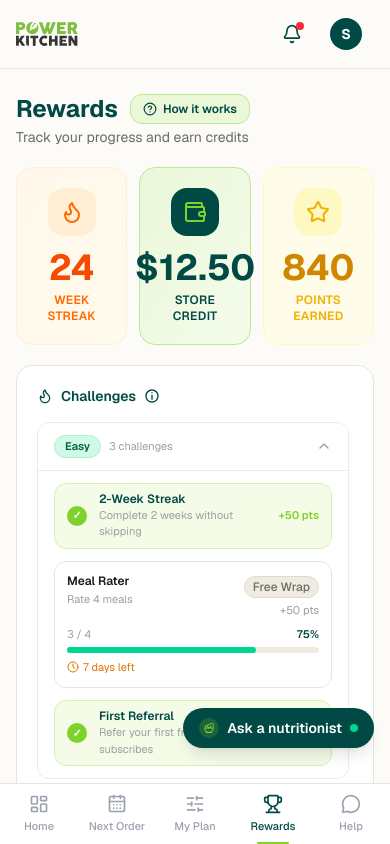
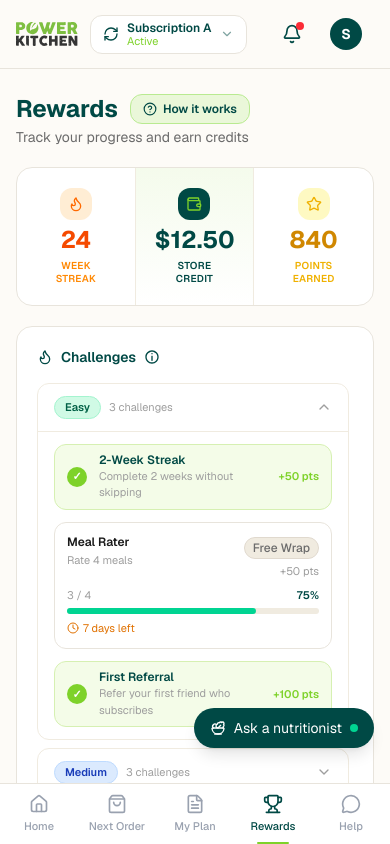
Before and after one commit to beasuellen/power-kitchen-portal, a Next.js app in the folder frontend/: page /rewards in a window 390 px wide. Built offline with nearby package versions, Linux system fonts and the light colour scheme.

Commit message:
feat: mobile improvements — nav icons, subscription switcher, meal modal, rewards layout

```diff
--- a/frontend/app/(portal)/plan/page.tsx
+++ b/frontend/app/(portal)/plan/page.tsx
@@ -487,25 +487,22 @@ export default function PlanPage() {
       </div>
 
       {/* Subscription Management */}
-      <div className="bg-white rounded-2xl border border-[#E8E4DC] p-5 flex items-center justify-between gap-4">
-        {/* Label */}
-        <p className="text-xs text-[#6B6B6B] uppercase tracking-wider font-semibold shrink-0">
-          Subscription<br />Management
+      <div className="bg-white rounded-2xl border border-[#E8E4DC] p-5 space-y-4">
+        <p className="text-xs text-[#6B6B6B] tracking-wider font-semibold">
+          Subscription management
         </p>
-
-        {/* Actions card */}
-        <div className="flex flex-col items-start gap-2.5">
+        <div className="grid grid-cols-2 gap-3">
           <button
             onClick={() => { setPauseDuration(null); setShowPauseModal(true); }}
-            className="text-sm font-medium text-[#6B6B6B] border border-[#D4CFC5] rounded-lg px-4 py-2 hover:border-[#004945] hover:text-[#004945] transition-all"
+            className="text-sm font-medium text-[#6B6B6B] border border-[#D4CFC5] rounded-lg px-4 py-2.5 hover:border-[#004945] hover:text-[#004945] transition-all"
           >
-            Pause Subscription
+            Pause subscription
           </button>
           <button
             onClick={() => { setCancelStep(1); setShowCancelConfirm(true); }}
-            className="text-xs font-medium text-[#C4BFB5] hover:text-red-400 transition-colors px-1"
+            className="text-sm font-medium text-[#C4BFB5] border border-[#E8E4DC] rounded-lg px-4 py-2.5 hover:border-red-300 hover:text-red-400 transition-all"
           >
-            Cancel Subscription
+            Cancel subscription
           </button>
         </div>
       </div>
--- a/frontend/app/(portal)/rewards/page.tsx
+++ b/frontend/app/(portal)/rewards/page.tsx
@@ -207,37 +207,54 @@ export default function RewardsPage() {
         <p className="text-sm text-[#6B6B6B] mt-0.5">Track your progress and earn credits</p>
       </div>
 
-      {/* ── Stats (3 cols) ── */}
-      <div className="grid grid-cols-3 gap-3">
-        {/* Streak */}
-        <div
-          onClick={() => setSectionInfo("streak")}
-          className="bg-gradient-to-br from-orange-50 to-amber-50 border border-orange-100 rounded-2xl p-5 flex flex-col items-center text-center cursor-pointer hover:shadow-md hover:border-orange-200 transition-all"
-        >
+      {/* ── Stats ── */}
+
+      {/* Mobile: unified compact card */}
+      <div className="sm:hidden bg-white rounded-2xl border border-[#E8E4DC] overflow-hidden">
+        <div className="grid grid-cols-3 divide-x divide-[#F0EBE0]">
+          <button onClick={() => setSectionInfo("streak")} className="flex flex-col items-center gap-2 py-5 px-2 active:bg-orange-50 transition-colors">
+            <div className="w-8 h-8 rounded-xl bg-orange-100 flex items-center justify-center">
+              <Flame className="w-4 h-4 text-orange-500" />
+            </div>
+            <p className="text-2xl font-bold text-orange-600 leading-none">{streak}</p>
+            <p className="text-[10px] font-semibold text-orange-400 uppercase tracking-wide text-center leading-tight">Week<br/>Streak</p>
+          </button>
+
+          <button onClick={() => setSectionInfo("credits")} className="flex flex-col items-center gap-2 py-5 px-2 bg-gradient-to-b from-[#EAF7D9]/50 to-transparent active:from-[#EAF7D9] transition-colors">
+            <div className="w-8 h-8 rounded-xl bg-[#004945] flex items-center justify-center">
+              <Wallet className="w-4 h-4 text-[#7ED22A]" />
+            </div>
+            <p className="text-2xl font-bold text-[#004945] leading-none">{formatCurrency(storeCredit)}</p>
+            <p className="text-[10px] font-semibold text-[#004945] uppercase tracking-wide text-center leading-tight">Store<br/>Credit</p>
+          </button>
+
+          <button onClick={() => setSectionInfo("points")} className="flex flex-col items-center gap-2 py-5 px-2 active:bg-yellow-50 transition-colors">
+            <div className="w-8 h-8 rounded-xl bg-yellow-100 flex items-center justify-center">
+              <Star className="w-4 h-4 text-yellow-500" />
+            </div>
+            <p className="text-2xl font-bold text-yellow-600 leading-none">{points}</p>
+            <p className="text-[10px] font-semibold text-yellow-500 uppercase tracking-wide text-center leading-tight">Points<br/>Earned</p>
+          </button>
+        </div>
+      </div>
+
+      {/* Desktop: 3 separate gradient cards */}
+      <div className="hidden sm:grid sm:grid-cols-3 gap-3">
+        <div onClick={() => setSectionInfo("streak")} className="bg-gradient-to-br from-orange-50 to-amber-50 border border-orange-100 rounded-2xl p-5 flex flex-col items-center text-center cursor-pointer hover:shadow-md hover:border-orange-200 transition-all">
           <div className="w-12 h-12 rounded-2xl bg-orange-100 flex items-center justify-center mb-3">
             <Flame className="w-6 h-6 text-orange-500" />
           </div>
           <p className="text-4xl font-bold text-orange-600">{streak}</p>
           <p className="text-xs font-semibold text-orange-500 mt-1 uppercase tracking-wide">Week Streak</p>
         </div>
-
-        {/* Credits */}
-        <div
-          onClick={() => setSectionInfo("credits")}
-          className="bg-gradient-to-br from-[#EAF7D9] to-[#f4fcea] border border-[#B9EA91] rounded-2xl p-5 flex flex-col items-center text-center cursor-pointer hover:shadow-md hover:border-[#7ED22A] transition-all"
-        >
+        <div onClick={() => setSectionInfo("credits")} className="bg-gradient-to-br from-[#EAF7D9] to-[#f4fcea] border border-[#B9EA91] rounded-2xl p-5 flex flex-col items-center text-center cursor-pointer hover:shadow-md hover:border-[#7ED22A] transition-all">
           <div className="w-12 h-12 rounded-2xl bg-[#004945] flex items-center justify-center mb-3 shrink-0">
             <Wallet className="w-6 h-6 text-[#7ED22A]" />
           </div>
           <p className="text-4xl font-bold text-[#004945]">{formatCurrency(storeCredit)}</p>
           <p className="text-xs font-semibold text-[#004945] mt-1 uppercase tracking-wide">Store Credit</p>
         </div>
-
-        {/* Points */}
-        <div
-          onClick={() => setSectionInfo("points")}
-          className="bg-gradient-to-br from-yellow-50 to-amber-50 border border-yellow-100 rounded-2xl p-5 flex flex-col items-center text-center cursor-pointer hover:shadow-md hover:border-yellow-200 transition-all"
-        >
+        <div onClick={() => setSectionInfo("points")} className="bg-gradient-to-br from-yellow-50 to-amber-50 border border-yellow-100 rounded-2xl p-5 flex flex-col items-center text-center cursor-pointer hover:shadow-md hover:border-yellow-200 transition-all">
           <div className="w-12 h-12 rounded-2xl bg-yellow-100 flex items-center justify-center mb-3">
             <Star className="w-6 h-6 text-yellow-500" />
           </div>
--- a/frontend/components/dashboard/RatingPopup.tsx
+++ b/frontend/components/dashboard/RatingPopup.tsx
@@ -19,46 +19,27 @@ export function RatingPopup({ order }: RatingPopupProps) {
 
   return (
     <>
-      {/* Collapsed toast pill */}
+      {/* Subtle pill — stacked above the nutritionist FAB on mobile */}
       {!submitted && (
-        <div className="fixed bottom-20 lg:bottom-6 left-4 lg:left-72 z-30 w-80 bg-white rounded-2xl shadow-2xl border border-[#E8E4DC] overflow-hidden">
-          <div className="px-4 py-3 flex items-center gap-3">
-            <div className="w-8 h-8 rounded-lg bg-yellow-50 flex items-center justify-center shrink-0">
-              <Star className="w-4 h-4 text-yellow-500" />
-            </div>
-            <div className="flex-1 min-w-0">
-              <p className="text-sm font-semibold text-[#004945]">Rate your meals</p>
-              <p className="text-xs text-gray-400">
-                {formatShortDate(order.deliveryDate)} delivery · earn 10 pts
-              </p>
-            </div>
-            <div className="flex items-center gap-1 shrink-0">
-              <button
-                onClick={() => setFeedbackOpen(true)}
-                className="px-3 py-1.5 rounded-lg bg-[#004945] text-white text-xs font-medium hover:bg-[#003835] transition-colors"
-              >
-                Rate now
-              </button>
-              <button
-                onClick={() => setDismissed(true)}
-                className="p-1.5 rounded-lg text-gray-400 hover:bg-gray-100 transition-colors"
-              >
-                <X className="w-3.5 h-3.5" />
-              </button>
-            </div>
+        <div className="fixed bottom-[146px] lg:bottom-6 right-4 lg:left-72 lg:right-auto z-30">
+          <div className="flex items-center gap-2 bg-white/90 backdrop-blur-sm border border-[#E8E4DC] rounded-full shadow-lg px-4 py-2.5">
+            <Star className="w-4 h-4 text-yellow-500 shrink-0" />
+            <button
+              onClick={() => setFeedbackOpen(true)}
+              className="text-sm font-normal text-[#004945] hover:underline whitespace-nowrap"
+            >
+              Rate your meals · 10 pts
+            </button>
           </div>
         </div>
       )}
 
-      {/* Thank-you confirmation after feedback */}
+      {/* Thank-you pill after feedback */}
       {submitted && (
-        <div className="fixed bottom-20 lg:bottom-6 left-4 lg:left-72 z-30 w-80 bg-white rounded-2xl shadow-2xl border border-[#E8E4DC] overflow-hidden">
-          <div className="px-5 py-6 text-center">
-            <div className="w-12 h-12 rounded-full bg-[#EAF7D9] flex items-center justify-center mx-auto mb-2">
-              <Star className="w-6 h-6 text-[#7ED22A]" />
-            </div>
-            <p className="font-semibold text-[#004945]">Thanks for your feedback!</p>
-            <p className="text-xs text-gray-400 mt-1">You earned 10 points</p>
+        <div className="fixed bottom-[168px] lg:bottom-6 right-4 lg:left-72 lg:right-auto z-30">
+          <div className="flex items-center gap-2 bg-[#EAF7D9] border border-[#B9EA91] rounded-full shadow-md px-3 py-1.5">
+            <Star className="w-3.5 h-3.5 text-[#7ED22A] shrink-0" />
+            <p className="text-xs font-medium text-[#004945] whitespace-nowrap">Thanks! +10 pts earned</p>
           </div>
         </div>
       )}
--- a/frontend/components/layout/Header.tsx
+++ b/frontend/components/layout/Header.tsx
@@ -5,6 +5,7 @@ import Link from "next/link";
 import Image from "next/image";
 import { Bell, ChevronDown, User, CreditCard, LogOut, MapPin } from "lucide-react";
 import { mockCustomer, mockSubscription } from "@/lib/mock-data";
+import { SubscriptionSwitcher } from "@/components/layout/SubscriptionSwitcher";
 
 const notifications = [
   { id: 1, text: "Your Apr 24 order is ready to customize", time: "2h ago", unread: true },
@@ -32,10 +33,13 @@ export function Header() {
 
   return (
     <header className="sticky top-0 z-30 bg-[#FDFBF7] border-b border-[#E8E4DC] px-4 lg:px-7 py-3 flex items-center justify-between">
-      {/* Mobile: logo */}
-      <Link href="/dashboard" className="lg:hidden">
-        <Image src="/logo-pk.svg" alt="Power Kitchen" width={62} height={24} />
-      </Link>
+      {/* Mobile: logo + subscription switcher */}
+      <div className="lg:hidden flex items-center gap-3">
+        <Link href="/dashboard">
+          <Image src="/logo-pk.svg" alt="Power Kitchen" width={62} height={24} />
+        </Link>
+        <SubscriptionSwitcher />
+      </div>
 
       {/* Desktop: left spacer (subscription switcher lives in sidebar) */}
       <div className="hidden lg:block" />
--- a/frontend/components/layout/MobileNav.tsx
+++ b/frontend/components/layout/MobileNav.tsx
@@ -3,9 +3,9 @@
 import Link from "next/link";
 import { usePathname } from "next/navigation";
 import {
-  LayoutDashboard,
-  CalendarDays,
-  SlidersHorizontal,
+  Home,
+  ShoppingBag,
+  FileText,
   Trophy,
   MessageCircle,
 } from "lucide-react";
@@ -19,11 +19,11 @@ export function MobileNav() {
   const nextOrderHref = nextOrder ? `/orders/${nextOrder.id}` : "/orders";
 
   const navItems = [
-    { href: "/dashboard",  label: "Home",       icon: LayoutDashboard, matchPrefix: "/dashboard" },
-    { href: nextOrderHref, label: "Next Order", icon: CalendarDays,    matchPrefix: "/orders" },
-    { href: "/plan",       label: "My Plan",    icon: SlidersHorizontal, matchPrefix: "/plan" },
-    { href: "/rewards",    label: "Rewards",    icon: Trophy,          matchPrefix: "/rewards" },
-    { href: "/help",       label: "Help",       icon: MessageCircle,   matchPrefix: "/help" },
+    { href: "/dashboard",  label: "Home",       icon: Home,        matchPrefix: "/dashboard" },
+    { href: nextOrderHref, label: "Next Order", icon: ShoppingBag, matchPrefix: "/orders" },
+    { href: "/plan",       label: "My Plan",    icon: FileText,    matchPrefix: "/plan" },
+    { href: "/rewards",    label: "Rewards",    icon: Trophy,      matchPrefix: "/rewards" },
+    { href: "/help",       label: "Help",       icon: MessageCircle, matchPrefix: "/help" },
   ];
 
   return (
--- a/frontend/components/layout/NutritionistFAB.tsx
+++ b/frontend/components/layout/NutritionistFAB.tsx
@@ -51,10 +51,8 @@ export function NutritionistFAB() {
           open && "opacity-0 pointer-events-none"
         )}
       >
-        <div className="w-5 h-5 rounded-full bg-[#7ED22A]/20 flex items-center justify-center shrink-0">
-          <Salad className="w-3 h-3 text-[#7ED22A]" />
-        </div>
-        <span className="text-sm font-semibold whitespace-nowrap">Ask a nutritionist</span>
+        <Salad className="w-4 h-4 text-white shrink-0" />
+        <span className="text-sm font-normal whitespace-nowrap">Ask a nutritionist</span>
         <span className="w-2 h-2 rounded-full bg-emerald-400 shrink-0" />
       </button>
 
--- a/frontend/components/layout/SubscriptionSwitcher.tsx
+++ b/frontend/components/layout/SubscriptionSwitcher.tsx
@@ -48,7 +48,7 @@ export function SubscriptionSwitcher() {
         className="flex items-center gap-2 px-3 py-1.5 rounded-xl border border-[#E8E4DC] bg-white hover:bg-[#EAF7D9]/50 transition-colors"
       >
         <RefreshIcon className="w-4 h-4 text-[#004945] shrink-0" />
-        <div className="hidden sm:block text-left">
+        <div className="block text-left">
           <p className="text-xs font-semibold text-[#004945] leading-none">{active.label}</p>
           <p className={cn("text-[11px] leading-none mt-0.5", st.color)}>{st.label}</p>
         </div>
--- a/frontend/components/meals/MealDetailModal.tsx
+++ b/frontend/components/meals/MealDetailModal.tsx
@@ -39,22 +39,29 @@ export function MealDetailModal({ meal, onClose }: MealDetailModalProps) {
       onClick={onClose}
     >
       <div
-        className="bg-white rounded-2xl w-full shadow-2xl overflow-hidden flex"
-        style={{ maxWidth: 960, height: "88vh" }}
+        className="bg-white rounded-2xl w-full shadow-2xl overflow-hidden flex flex-col sm:flex-row"
+        style={{ maxWidth: 960, maxHeight: "92vh" }}
         onClick={(e) => e.stopPropagation()}
       >
-        {/* ── Left: image ── */}
-        <div className="relative w-1/2 shrink-0 bg-[#1A1A1A] hidden sm:block">
+        {/* ── Image: top on mobile, left column on desktop ── */}
+        <div className="relative w-full h-52 shrink-0 bg-[#1A1A1A] sm:w-1/2 sm:h-auto">
           <Image
             src={meal.imageUrl}
             alt={meal.name}
             fill
             className="object-cover"
-            sizes="50vw"
+            sizes="(max-width: 640px) 100vw, 50vw"
           />
+          {/* Mobile close button over image */}
+          <button
+            onClick={onClose}
+            className="sm:hidden absolute top-3 right-3 p-1.5 rounded-full bg-black/40 hover:bg-black/60 transition-colors"
+          >
+            <X className="w-4 h-4 text-white" />
+          </button>
         </div>
 
-        {/* ── Right: content column ── */}
+        {/* ── Content column ── */}
         <div className="flex-1 flex flex-col min-w-0 overflow-hidden">
 
           {/* Fixed header */}
@@ -70,9 +77,10 @@ export function MealDetailModal({ meal, onClose }: MealDetailModalProps) {
                   </p>
                 )}
               </div>
+              {/* Desktop-only close button (mobile uses the one over the image) */}
               <button
                 onClick={onClose}
-                className="p-1.5 rounded-lg hover:bg-[#F0EBE0] transition-colors shrink-0"
+                className="hidden sm:block p-1.5 rounded-lg hover:bg-[#F0EBE0] transition-colors shrink-0"
               >
                 <X className="w-4 h-4 text-[#6B6B6B]" />
               </button>
```
